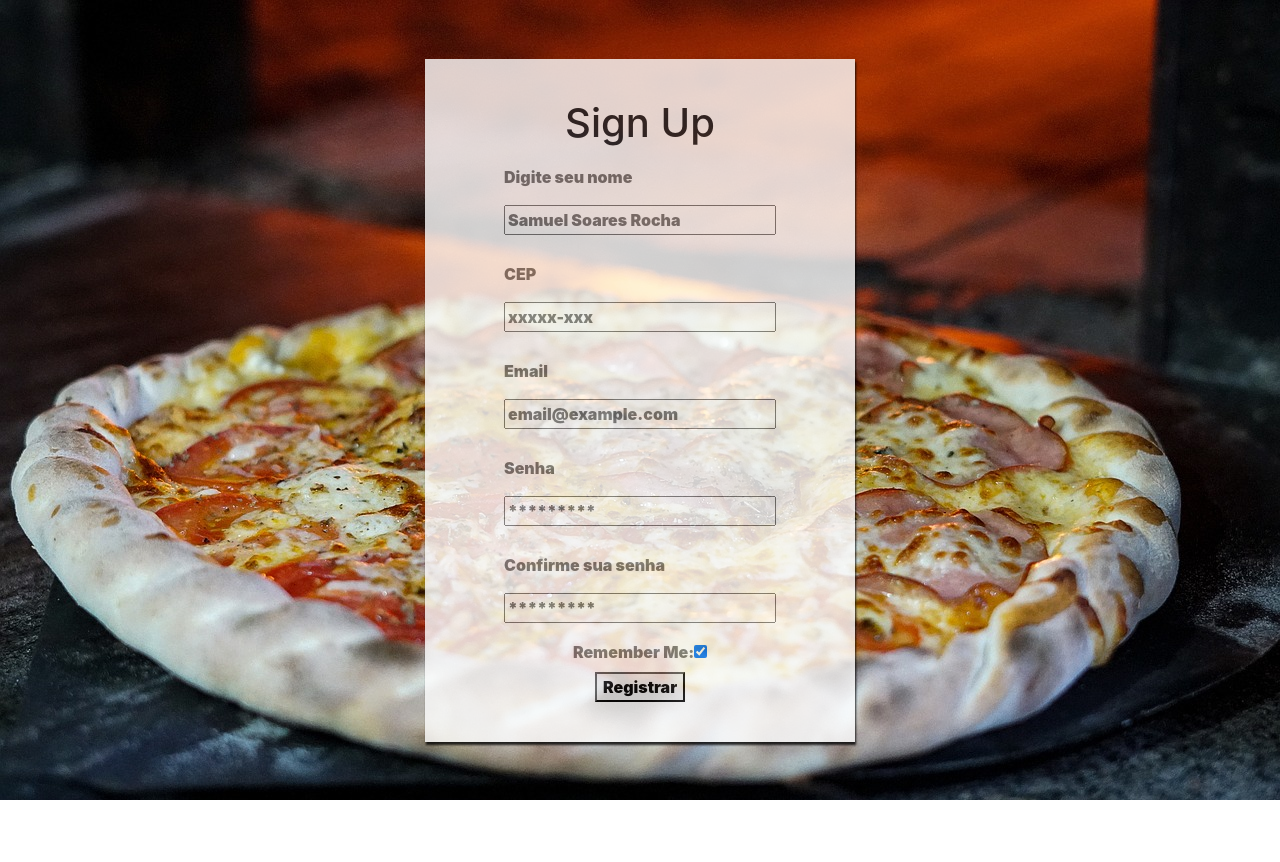
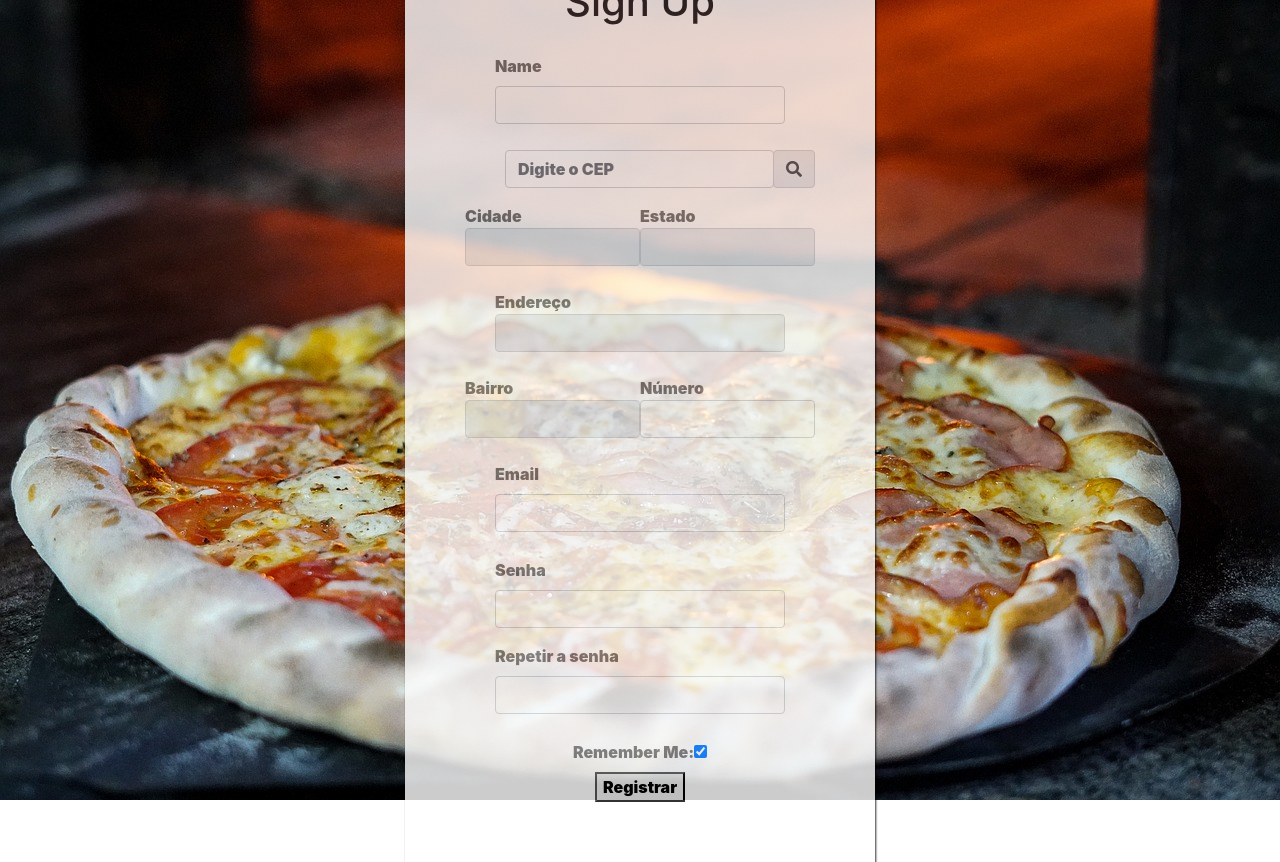
Before and after one commit to SamuelRocha91/consumy, a Vue app: page /signUp in a window 1280 px wide. Before the commit the page ends 800 px from the top, so only its background shows below. Built offline with nearby package versions, Linux system fonts and the light colour scheme; no server answers; a web font is replaced by a local one.

Commit message:
feat: implementa recurso de cep na página de registro

```diff
--- a/src/components/SignUp.vue
+++ b/src/components/SignUp.vue
@@ -5,14 +5,18 @@ import { Auth } from '../auth'
 
 const router = useRouter();
 
-const email = defineModel<string>('email', {default: ''})
-const password = defineModel<string>('password', {default: ''})
+const email = defineModel<string>('email', { default: '' })
+const password = defineModel<string>('password', { default: '' })
 const password_confirmation = defineModel<string>('password_confirmation');
 const cep = ref('');
 const name = ref('');
-
+const state = ref('');
+const city = ref('');
+const address = ref('');
 const awaiting = ref(false)
 const remember = defineModel<boolean>('remember', { default: true })
+const neighborhood = ref('');
+const numberAddress = ref('');
 
 const passwordConfirmationError = ref('');
 const passwordError = ref('');
@@ -38,6 +42,16 @@ const handleCep = (event: Event) => {
   const value = (event.target as HTMLInputElement).value;
   cep.value = cepMask(value || '');
 };
+
+const searchCep = () => {
+  const formatedCep = cep.value.replace('-', '')
+  fetch(`https://viacep.com.br/ws/${formatedCep}/json/`).then((data) => data.json().then((json) => {
+    address.value = json.logradouro
+    state.value = json.uf
+    city.value = json.localidade
+    neighborhood.value = json.bairro
+  })).catch(() => cepError.value = "Cep inválido")
+}
 
 
 const validateEmailOnBlur = () => {
@@ -86,89 +100,80 @@ const onSubmit = () => {
 </script>
 <template>
   <div class="form-content">
-    <div class="card-content">
+    <div class="card-content  d-flex align-items-center">
       <h1>Sign Up</h1>
+      <div class="card-body d-flex align-items-center w-100">
         <form @submit.prevent="onSubmit">
-      <label for="name-total" class="label-register">
-        <p>Digite seu nome</p>
-        <input
-          type="text"
-          name="name-total"
-          id="name-total"
-          placeholder="Samuel Soares Rocha"
-          :value="name"
-          @blur="handleName"
-        />
+          <div class="input-group d-flex align-items-center justify-content-center w-100">
+            <div class="form-group">
+              <label for="name">Name</label>
+              <input @blur="handleName" type="text" class="form-control" id="name" :value="name">
               <div class="div-error">
                 <span v-if="nameError" class="error">{{ nameError }}</span>
               </div>
-      </label>
-      <label for="cep" class="label-register">
-        <p>CEP</p>
-        <input
-          type="text"
-          name="cep"
-          id="cep"
-          placeholder="xxxxx-xxx"
-          :value="cep"
-          @input="handleCep"
-          maxlength="9"
-          @blur="validateCepOnBlur"
-        />
+            </div>
+            <div class="form-group d-flex ml-4 ">
+              <input @blur="validateCepOnBlur" @input="handleCep" type="text" class="form-control ml-3" id="cep"
+                placeholder="Digite o CEP" :value="cep">
+              <div class="input-group-append">
+                <span @click.prevent="searchCep" class="input-group-text" id="cep-search"><i
+                    class="fa fa-search"></i></span>
+              </div>
               <div class="div-error">
                 <span v-if="cepError" class="error">{{ cepError }}</span>
               </div>
+            </div>
+            <div class="form-group d-flex">
+              <label for="city">Cidade
+                <input type="text" class="form-control" id="city" :value="city" readonly>
               </label>
-      <label for="email" class="label-register">
-        <p>Email</p>
-        <input
-          v-model="email"
-          type="email"
-          name="email"
-          id="email"
-          @blur="validateEmailOnBlur"
-          placeholder="email@example.com"
-        />
+              <label for="state">Estado
+                <input type="text" class="form-control" id="state" :value="state" readonly>
+              </label>
+            </div>
+            <div class="form-group">
+              <label for="address">Endereço
+                <input type="text" class="form-control" id="address" :value="address" readonly>
+              </label>
+            </div>
+            <div class="form-group  d-flex">
+              <label for="address">Bairro
+                <input type="text" class="form-control" id="address" :value="neighborhood" readonly>
+              </label>
+              <label for="address">Número
+                <input type="text" class="form-control" id="address" :value="numberAddress">
+              </label>
+            </div>
+
+            <div class="form-group">
+              <label for="email">Email</label>
+              <input @blur="validateEmailOnBlur" type="email" class="form-control" id="email" :value="email">
               <div class="div-error">
                 <span v-if="emailError" class="error">{{ emailError }}</span>
               </div>
-      </label>
-      <label for="password" class="label-register">
-        <p>Senha</p>
-        <input
-          v-model="password"
-          type="password"
-          name="password"
-          id="password"
-          placeholder="*********"
-          @blur="validatepasswordOnBlur"
-        />
-        <div class="div-error">
-          <span v-if="passwordError" class="error">{{ passwordError }}</span>
             </div>
-      </label>
-      <label for="password_confirmation" class="label-register">
-        <p>Confirme sua senha</p>
-        <input
-          v-model="password_confirmation"
-          type="password"
-          name="password_confirmation"
-          id="password_confirmation"
-          placeholder="*********"
-          @blur="validatepasswordConfirmationOnBlur"
-        />
+            <div class="form-group">
+              <label for="email">Senha</label>
+              <input @blur="validatepasswordOnBlur" type="password" class="form-control" id="email" :value="password">
+            </div>
+            <div class="form-group">
+              <label for="email">Repetir a senha</label>
+              <input @blur="validatepasswordConfirmationOnBlur" type="password" class="form-control" id="email"
+                :value="password_confirmation">
               <div class="div-error">
                 <span v-if="passwordConfirmationError" class="error">{{
           passwordConfirmationError
         }}</span>
               </div>
-      </label>
+            </div>
             <div>
               <label>Remember Me: </label>
               <input v-model="remember" type="checkbox" />
             </div>
+          </div>
           <button type="submit" v-show="!awaiting">Registrar</button>
         </form>
+      </div>
     </div>
   </div>
 </template>
@@ -207,8 +212,22 @@ form {
   opacity: 0.8;
 }
 
-.label-register{
+.label-register {
   height: 89px;
   padding: 10px;
 }
+
+.div-error {
+  height: 10px;
+  display: flex;
+  align-items: center;
+  color: #ff1818;
+
+}
+
+.error {
+  color: #ff1818;
+  font-size: x-small;
+  transition: max-height 0.2s ease;
+}
 </style>
```
Lines whose indentation alone changed are shown as unchanged.
